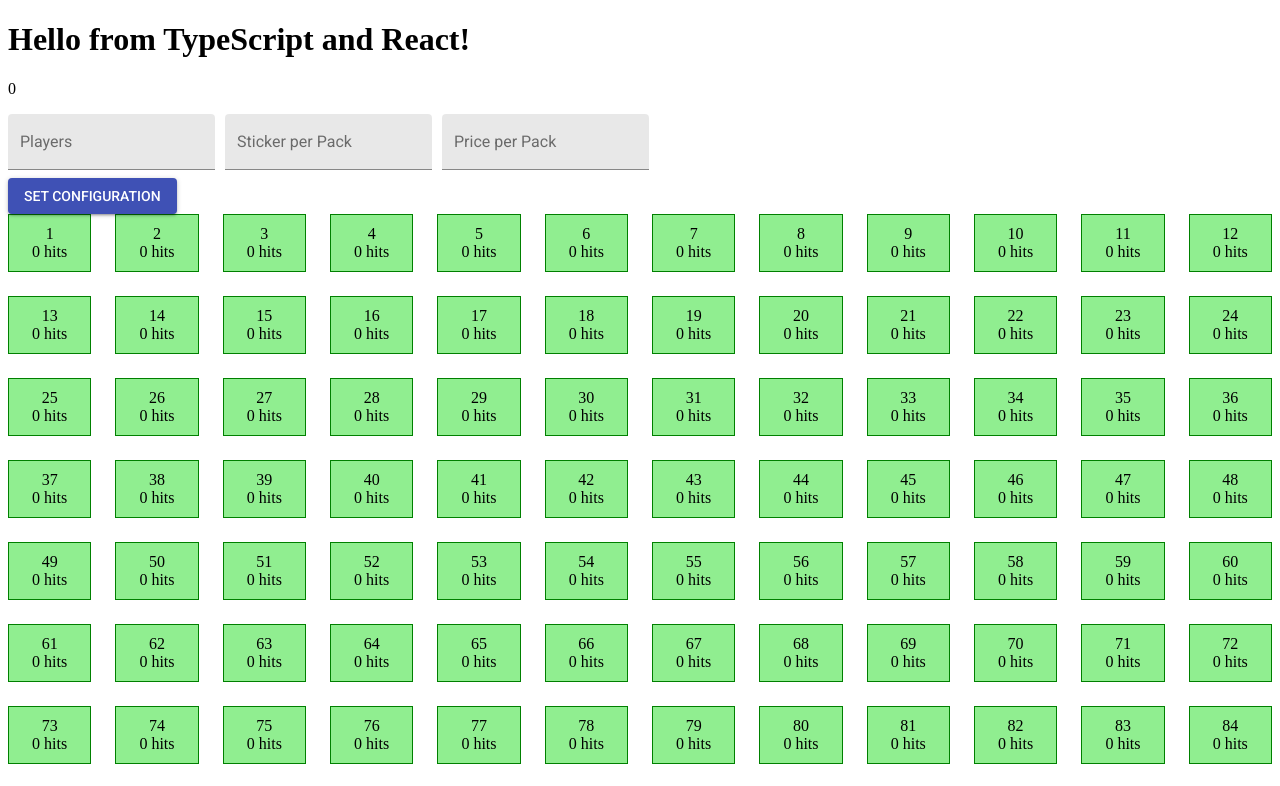
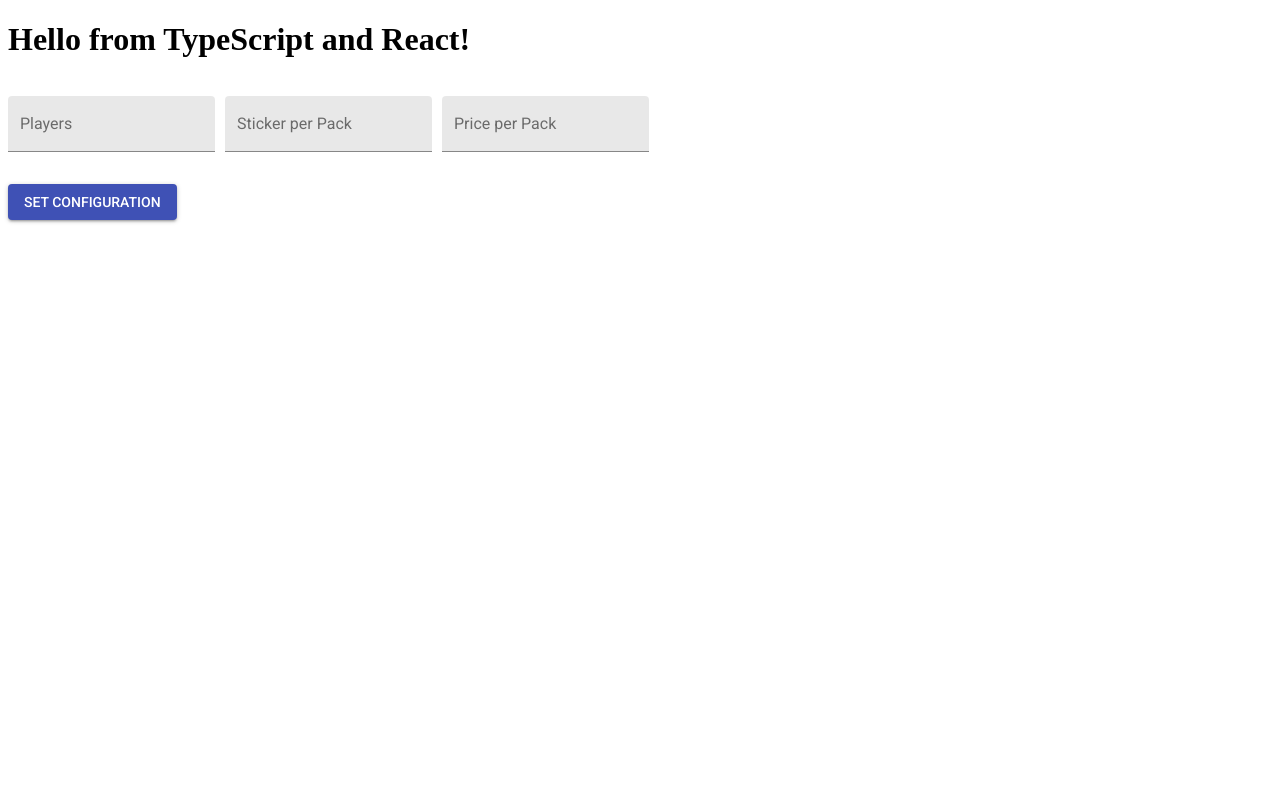
Before and after one commit to straczowski/react-panini-calculator, a React app: page / in a window 1280 px wide. Shown: the top 786 px of the page. Built offline with nearby package versions, Linux system fonts and the light colour scheme.

Commit message:
component stash

```diff
--- /dev/null
+++ b/src/components/configurator-component.tsx
@@ -0,0 +1,107 @@
+import * as React from "react";
+import { Dispatch } from 'redux';
+import { ApplicationState } from '../store';
+import { connect } from 'react-redux';
+import { setPlayers } from '../store/panini';
+
+import Button from '@material-ui/core/Button';
+import TextField from '@material-ui/core/TextField';
+import Grid from '@material-ui/core/Grid';
+
+// props from parent
+export interface ComponentProps {
+}
+
+// props from redux store
+interface StateProps {
+    players: number
+}
+
+interface DispatchProps {
+    setPlayers: (players: number) => void
+}
+
+type Props = StateProps & DispatchProps & ComponentProps;
+
+interface State {
+	playersInput: number;
+	stickerPerPackInput: number;
+	pricePerPackInput: number;
+}
+
+class ConfiguratorComponent extends React.Component<Props, State> {
+
+	handleClick = (event: any) => {
+        console.log(event);
+    }
+
+    handlePlayerInput = (e: React.ChangeEvent<HTMLInputElement>) => {
+		console.log('playersInput', (event.target as any).value);
+		this.setState((current) => ({ ...current, playersInput: (event.target as any).value }));
+	}
+
+	handleStickerPerPackInput = (e: React.ChangeEvent<HTMLInputElement>) => {
+		console.log('stickerPerPackInput', (event.target as any).value);
+		this.setState((current) => ({ ...current, stickerPerPackInput: (event.target as any).value }));
+	}
+
+	handlePricePerPackInput = (e: React.ChangeEvent<HTMLInputElement>) => {
+		console.log('pricePerPackInput', (event.target as any).value);
+		this.setState((current) => ({ ...current, pricePerPackInput: (event.target as any).value }));
+	}
+
+	render() {
+		return <div>
+            <Grid container spacing={24}>
+                <Grid item xs={12}>
+                    <TextField
+                        id="players"
+                        label="Players"
+                        className={'text-field'}
+                        type="number"
+						onChange={this.handlePlayerInput}
+                        margin="normal"
+                        variant="filled"
+                        style={{marginRight: 10}}
+                    />
+
+                    <TextField
+                        id="filled-name"
+                        label="Sticker per Pack"
+                        className={'text-field'}
+                        type="number"
+                        onChange={this.handleStickerPerPackInput}
+                        margin="normal"
+                        variant="filled"
+                        style={{marginRight: 10}}
+                    />
+                    <TextField
+                        id="filled-name"
+                        label="Price per Pack"
+                        className={'text-field'}
+						type="number"
+						onChange={this.handlePricePerPackInput}
+                        margin="normal"
+                        variant="filled"
+                    />
+                </Grid>
+
+				<Grid item xs={12}>
+					<Button variant="contained" color="primary" onClick={e => this.handleClick(e)}>
+						Set Configuration
+					</Button>
+				</Grid>
+            </Grid>
+		</div>
+	}
+}
+
+const mapStateToProps = (state: ApplicationState): StateProps => ({
+    players: state.panini.players
+})
+
+const mapDispatchToProps = (dispatch: Dispatch): DispatchProps => ({
+    setPlayers: (players: number) => dispatch(setPlayers(players))
+});
+
+export default connect<StateProps, DispatchProps, ComponentProps>(mapStateToProps, mapDispatchToProps)(ConfiguratorComponent);
--- a/src/components/hello-component.tsx
+++ b/src/components/hello-component.tsx
@@ -55,44 +55,6 @@
 
         return <div className="hello-component">
             {players}
-            <Grid container spacing={24}>
-                <Grid item xs={12}>
-                    <TextField
-                        id="players"
-                        label="Players"
-                        className={'text-field'}
-                        type="number"
-                        onChange={this.handleChange}
-                        margin="normal"
-                        variant="filled"
-                        style={{marginRight: 10}}
-                    />
-
-                    <TextField
-                        id="filled-name"
-                        label="Sticker per Pack"
-                        className={'text-field'}
-                        type="number"
-                        onChange={this.handleChange}
-                        margin="normal"
-                        variant="filled"
-                        style={{marginRight: 10}}
-                    />
-                    <TextField
-                        id="filled-name"
-                        label="Price per Pack"
-                        className={'text-field'}
-                        type="number"
-                        onChange={this.handleChange}
-                        margin="normal"
-                        variant="filled"
-                    />
-                </Grid>
-            </Grid>
-
-            <Button variant="contained" color="primary" onClick={e => this.handleClick(e)}>
-                Set Configuration
-            </Button>
 
             <Grid container spacing={24}>
                 {cards()}
--- a/src/components/outlet-component.tsx
+++ b/src/components/outlet-component.tsx
@@ -5,6 +5,7 @@
 import { connect } from 'react-redux';
 
 import HelloComponent from './hello-component';
+import ConfiguratorComponent from './configurator-component';
 
 // props from parent component
 export interface ComponentProps {
@@ -14,8 +15,8 @@
 
 // props from redux store
 interface StateProps {
-	showConfigPage: boolean;
-	showPaniniPage: boolean;
+	configPage: boolean;
+	paniniPage: boolean;
 }
 
 // Actions
@@ -34,10 +35,11 @@
 
 	getOutletConent(): React.ReactFragment {
 		let outlet;
-		if (this.props.showConfigPage) {
-			outlet = <HelloComponent />
+		console.log(this.props.configPage);
+		if (this.props.configPage) {
+			outlet = <ConfiguratorComponent />
 		}
-		if (this.props.showPaniniPage) {
+		if (this.props.paniniPage) {
 			outlet = <HelloComponent />
 		}
 		return outlet
@@ -52,8 +54,8 @@
 }
 
 const mapStateToProps = (state: ApplicationState): StateProps => ({
-	showConfigPage: state.layout.showConfigPage,
-	showPaniniPage: state.layout.showPaniniPage
+	configPage: state.layout.showConfigPage,
+	paniniPage: state.layout.showPaniniPage
 });
 
 const mapDispatchToProps = (dispatch: Dispatch): DispatchProps => ({
--- a/src/components/panini-card-component.tsx
+++ b/src/components/panini-card-component.tsx
@@ -1,10 +1,4 @@
 import * as React from "react";
-import { Dispatch } from 'redux';
-import { connect } from 'react-redux';
-import { ApplicationState} from '../store';
-import Button from '@material-ui/core/Button';
-import TextField from '@material-ui/core/TextField';
-import Grid from '@material-ui/core/Grid';
 
 // props from parent
 export interface PaniniCardProps {
--- a/src/store/layout/model.ts
+++ b/src/store/layout/model.ts
@@ -1,5 +1,5 @@
 export interface Layout {
-	// players: number;
+	//
 }
 
 export const enum LayoutActionTypes {
```
